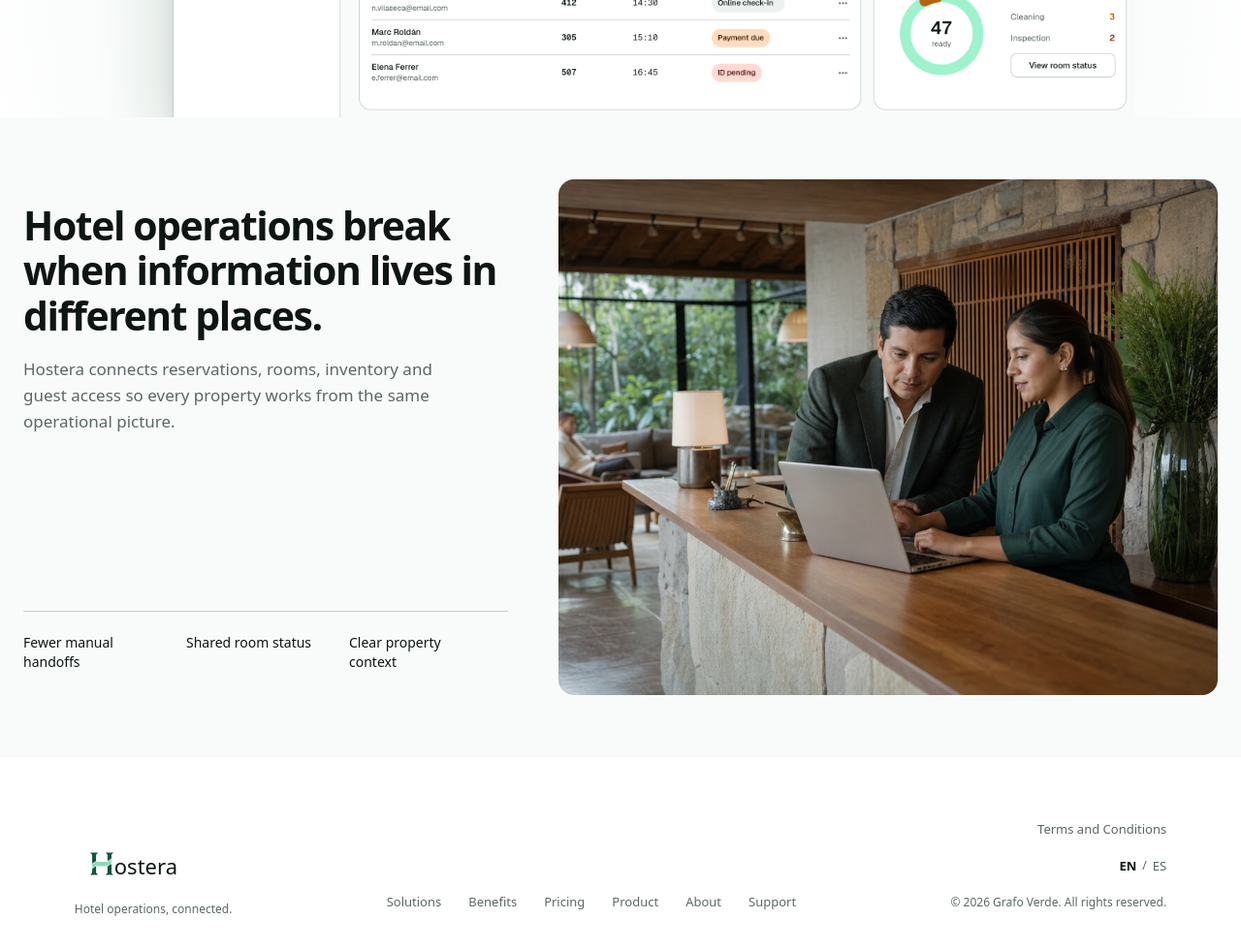
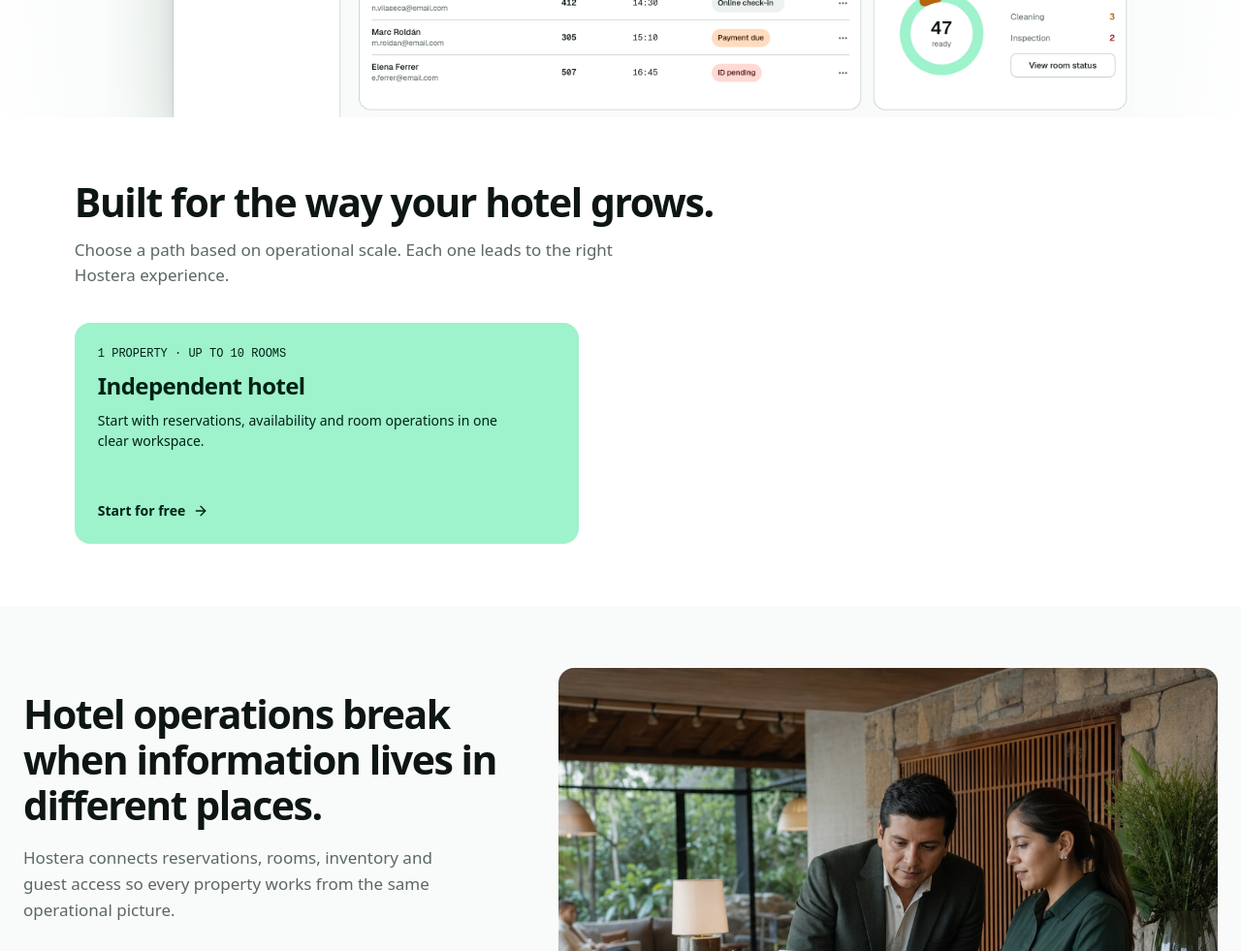
Before and after one commit to 1ASI0730-2620-8150-GrafoVerde/landing-page, a website: page index.html in a window 1280 px wide. Shown: the part 880-1861 px from the top of the page at 97% size. Drawn offline with Linux system fonts and the light colour scheme; a small style sheet from the web is missing.

Commit message:
feat(solutions): add independent-hotel pathway
Present the one-property path with up to 10 rooms and a Start for free
action into the Free experience.

```diff
--- /dev/null
+++ b/css/segments.css
@@ -0,0 +1,117 @@
+.segments {
+  display: flex;
+  justify-content: center;
+  padding: 64px clamp(16px, 6vw, 100px);
+  background: var(--md-sys-color-surface);
+}
+
+.segments__inner {
+  width: min(var(--container-page), 100%);
+}
+
+.segments__header {
+  display: flex;
+  flex-direction: column;
+  gap: 14px;
+  max-width: 720px;
+}
+
+.segments__title {
+  margin: 0;
+  color: var(--md-sys-color-on-surface);
+  font-size: clamp(28px, 3.2vw, 44px);
+  font-weight: 600;
+  letter-spacing: -0.035em;
+  line-height: 1.14;
+}
+
+.segments__lede {
+  margin: 0;
+  max-width: 620px;
+  color: var(--md-sys-color-on-surface-variant);
+  font-size: 17px;
+  line-height: 26px;
+}
+
+.segments__pathways {
+  display: flex;
+  gap: 16px;
+  padding-top: 36px;
+}
+
+.pathway {
+  display: flex;
+  flex-direction: column;
+  justify-content: space-between;
+  min-height: 228px;
+  padding: 24px;
+  border-radius: var(--md-sys-shape-corner-large);
+}
+
+.pathway--independent {
+  width: min(520px, 100%);
+  background: var(--md-sys-color-primary-container);
+  color: var(--md-sys-color-on-primary-container);
+}
+
+.pathway__copy {
+  display: flex;
+  flex-direction: column;
+  gap: 10px;
+}
+
+.pathway__scale {
+  margin: 0;
+  font-family: var(--md-ref-typeface-mono);
+  font-size: 12px;
+  font-weight: 500;
+  line-height: 16px;
+}
+
+.pathway__title {
+  margin: 0;
+  font-size: 24px;
+  font-weight: 600;
+  letter-spacing: -0.025em;
+  line-height: 30px;
+}
+
+.pathway__body {
+  margin: 0;
+  max-width: 420px;
+  font-size: 14px;
+  line-height: 21px;
+}
+
+.pathway__cta {
+  display: inline-flex;
+  align-items: center;
+  gap: 8px;
+  margin-top: 16px;
+  color: inherit;
+  font-size: 14px;
+  font-weight: 600;
+  line-height: 20px;
+  text-decoration: none;
+}
+
+.pathway__cta:focus-visible {
+  outline: 2px solid var(--md-sys-color-primary);
+  outline-offset: 3px;
+}
+
+.pathway__cta-icon {
+  width: 16px;
+  height: 16px;
+  flex-shrink: 0;
+}
+
+@media (max-width: 767px) {
+  .segments {
+    padding-block: 48px;
+  }
+
+  .pathway--independent {
+    width: 100%;
+  }
+}
--- a/index.html
+++ b/index.html
@@ -17,7 +17,9 @@
     <link rel="stylesheet" href="css/base.css" />
     <link rel="stylesheet" href="css/header.css" />
     <link rel="stylesheet" href="css/hero.css" />
+    <link rel="stylesheet" href="css/segments.css" />
     <link rel="stylesheet" href="css/problem.css" />
+    <link rel="stylesheet" href="css/plan-free.css" />
     <link rel="stylesheet" href="css/footer.css" />
   </head>
   <body>
@@ -102,6 +104,35 @@
           </div>
         </section>
 
+        <section class="segments section-target" id="solutions" aria-labelledby="solutions-heading" tabindex="-1">
+          <div class="segments__inner">
+            <div class="segments__header">
+              <h2 class="segments__title" id="solutions-heading">Built for the way your hotel grows.</h2>
+              <p class="segments__lede">
+                Choose a path based on operational scale. Each one leads to the right Hostera experience.
+              </p>
+            </div>
+            <div class="segments__pathways">
+              <article class="pathway pathway--independent">
+                <div class="pathway__copy">
+                  <p class="pathway__scale">1 PROPERTY · UP TO 10 ROOMS</p>
+                  <h3 class="pathway__title">Independent hotel</h3>
+                  <p class="pathway__body">
+                    Start with reservations, availability and room operations in one clear workspace.
+                  </p>
+                </div>
+                <a class="pathway__cta" href="#free">
+                  Start for free
+                  <svg class="pathway__cta-icon" viewBox="0 0 24 24" aria-hidden="true">
+                    <path d="M5 12h14" fill="none" stroke="currentColor" stroke-width="2" stroke-linecap="round" />
+                    <path d="m12 5 7 7-7 7" fill="none" stroke="currentColor" stroke-width="2" stroke-linecap="round" stroke-linejoin="round" />
+                  </svg>
+                </a>
+              </article>
+            </div>
+          </div>
+        </section>
+
         <section class="problem" aria-labelledby="problem-heading">
           <div class="problem__layout">
             <div class="problem__copy">
@@ -131,20 +162,37 @@
           </div>
         </section>
 
-        <section id="solutions" class="section-target" tabindex="-1">
-          <h2 class="visually-hidden">Solutions</h2>
-        </section>
         <section id="features" class="section-target" tabindex="-1">
           <h2 class="visually-hidden">Features</h2>
         </section>
         <section id="benefits" class="section-target" tabindex="-1">
           <h2 class="visually-hidden">Benefits</h2>
         </section>
-        <section id="pricing" class="section-target" tabindex="-1">
-          <h2 class="visually-hidden">Pricing</h2>
-        </section>
-        <section id="free" class="section-target" tabindex="-1">
-          <h2 class="visually-hidden">Start for free</h2>
+        <section class="plans section-target" id="pricing" aria-labelledby="free-heading" tabindex="-1">
+          <div class="plans__inner">
+            <article class="plan" id="free">
+              <div>
+                <div class="plan__intro">
+                  <h2 class="plan__name" id="free-heading">Free</h2>
+                  <p class="plan__scope">For one property with up to 10 rooms.</p>
+                </div>
+                <ul class="plan__includes">
+                  <li>Basic reservations and availability</li>
+                  <li>Warehouse without automatic alerts</li>
+                  <li>One simulated RFID reader</li>
+                  <li>One administrator</li>
+                  <li>Community and documentation support</li>
+                </ul>
+              </div>
+              <a class="plan__cta" href="#free">
+                Start for free
+                <svg class="plan__cta-icon" viewBox="0 0 24 24" aria-hidden="true">
+                  <path d="M5 12h14" fill="none" stroke="currentColor" stroke-width="2" stroke-linecap="round" />
+                  <path d="m12 5 7 7-7 7" fill="none" stroke="currentColor" stroke-width="2" stroke-linecap="round" stroke-linejoin="round" />
+                </svg>
+              </a>
+            </article>
+          </div>
         </section>
         <section id="product" class="section-target" tabindex="-1">
           <h2 class="visually-hidden">Product</h2>
```
